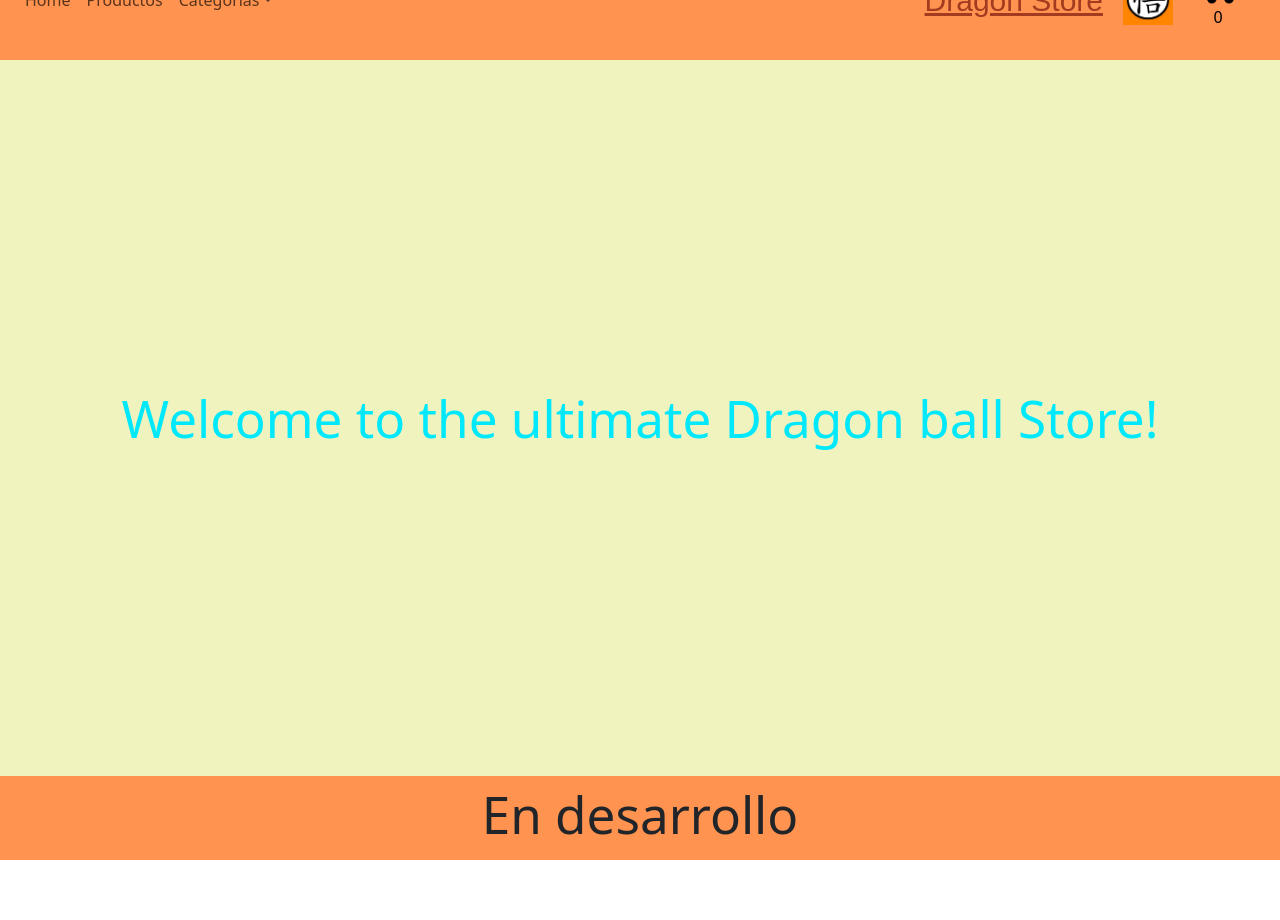
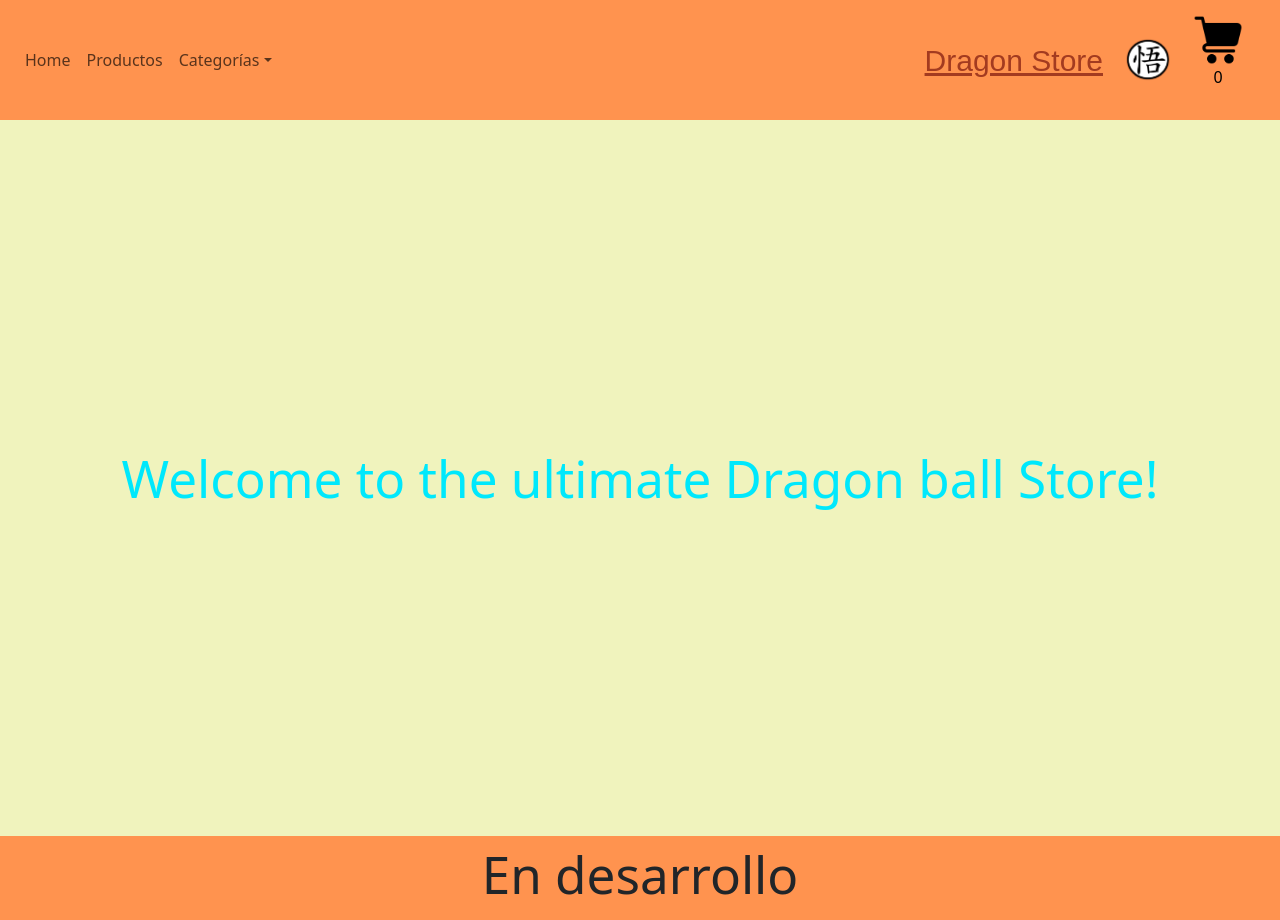
Before and after one commit to Agustincoda/ProjectoReact, a React (Vite) app: page / in a window 1280 px wide. Before the commit the page ends 860 px from the top, so only its background shows below. Built offline with nearby package versions, Linux system fonts and the light colour scheme; a web font is replaced by a local one.

Commit message:
listo para entrega

```diff
--- a/src/App.css
+++ b/src/App.css
@@ -1,8 +1,14 @@
 /* Asegura que el html y el body cubran toda la página */
-html, body {
+html {
     margin: 0;
     padding: 0;
-    height: 100%;
+    width: 100%;
+    background-color: #F0F3BD;
+}
+
+body {
+    margin: 0;
+    padding: 0;
     width: 100%;
     background-color: #F0F3BD;
 }
@@ -11,7 +17,7 @@
 #root {
     display: flex;
     flex-direction: column;
-    height: auto;
+    height: 100%;
     width: 100%;
 }
 
--- a/src/App.jsx
+++ b/src/App.jsx
@@ -6,7 +6,7 @@
 
 function App() {
     return (
-        <div id="root">
+        <div >
             <BrowserRouter>
                 <NavBar />
                 <div className="app-container">
--- a/src/componentes/NavBar.jsx
+++ b/src/componentes/NavBar.jsx
@@ -34,7 +34,7 @@
                         <div className="d-flex align-items-center" style={infoTienda}>
                             <p className="mb-0 info-tienda-item nombre-tienda">Dragon Store</p>
                             <Link to={'/'}>
-                                <img src='/Images/logoTienda.jpg' width={50} height={50} className="info-tienda-item" alt="Logo Tienda"/>
+                                <img src='/Images/logo.png' width={50} height={50} className="info-tienda-item" alt="Logo Tienda"/>
                             </Link>
                             <Link to={'/carrito'} className="nav-link info-tienda-item"><Carrito /></Link>
                         </div>
```
Also changed, not shown: public/Images/logo.png (added), public/Images/logoTienda.jpg (deleted).
